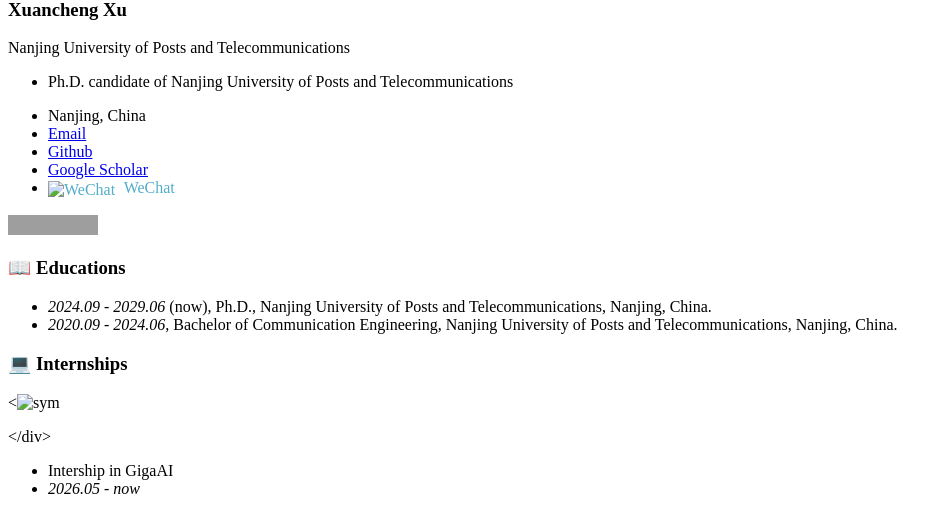
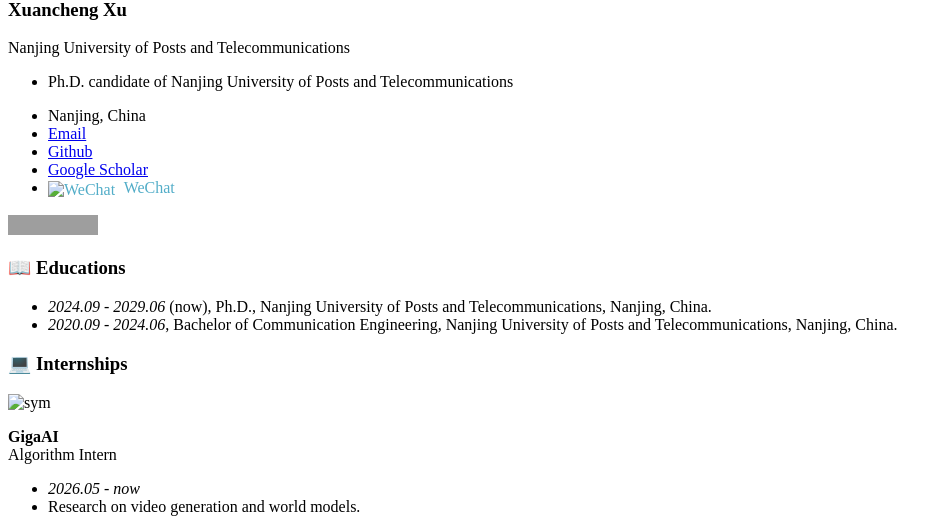
Before and after one commit to xuxuancheng0208/xuxuancheng0208.github.io, a Jekyll site: the page built from _pages/includes/others.md, in a window 1280 px wide. Shown: the part 526-1058 px from the top of the page, without its empty margins (0-948 px from the left). Built offline with Jekyll 4.4.1, drawn with Linux system fonts in a browser that asks for light colours; our own code applies the rules of GitHub Pages for plain Markdown files; grey boxes are pictures that could not be loaded.

```diff
--- a/_pages/includes/others.md
+++ b/_pages/includes/others.md
@@ -9,9 +9,13 @@
 - *2020.09 - 2024.06*, Bachelor of Communication Engineering, Nanjing University of Posts and Telecommunications, Nanjing, China.
 
 # 💻 Internships
-<div class='paper-box'><<img src='images/internship/giga.png' alt="sym" width="100%"></div></div>
+<div class='paper-box'><div class='paper-box-image'><div><img src='images/internship/giga.png' alt="sym" width="100%"></div></div>
 <div class='paper-box-text' markdown="1">
 
-- Intership in GigaAI
+**GigaAI** \\
+Algorithm Intern
+
 - *2026.05 - now*
+- Research on video generation and world models.
 </div>
+</div>
```
